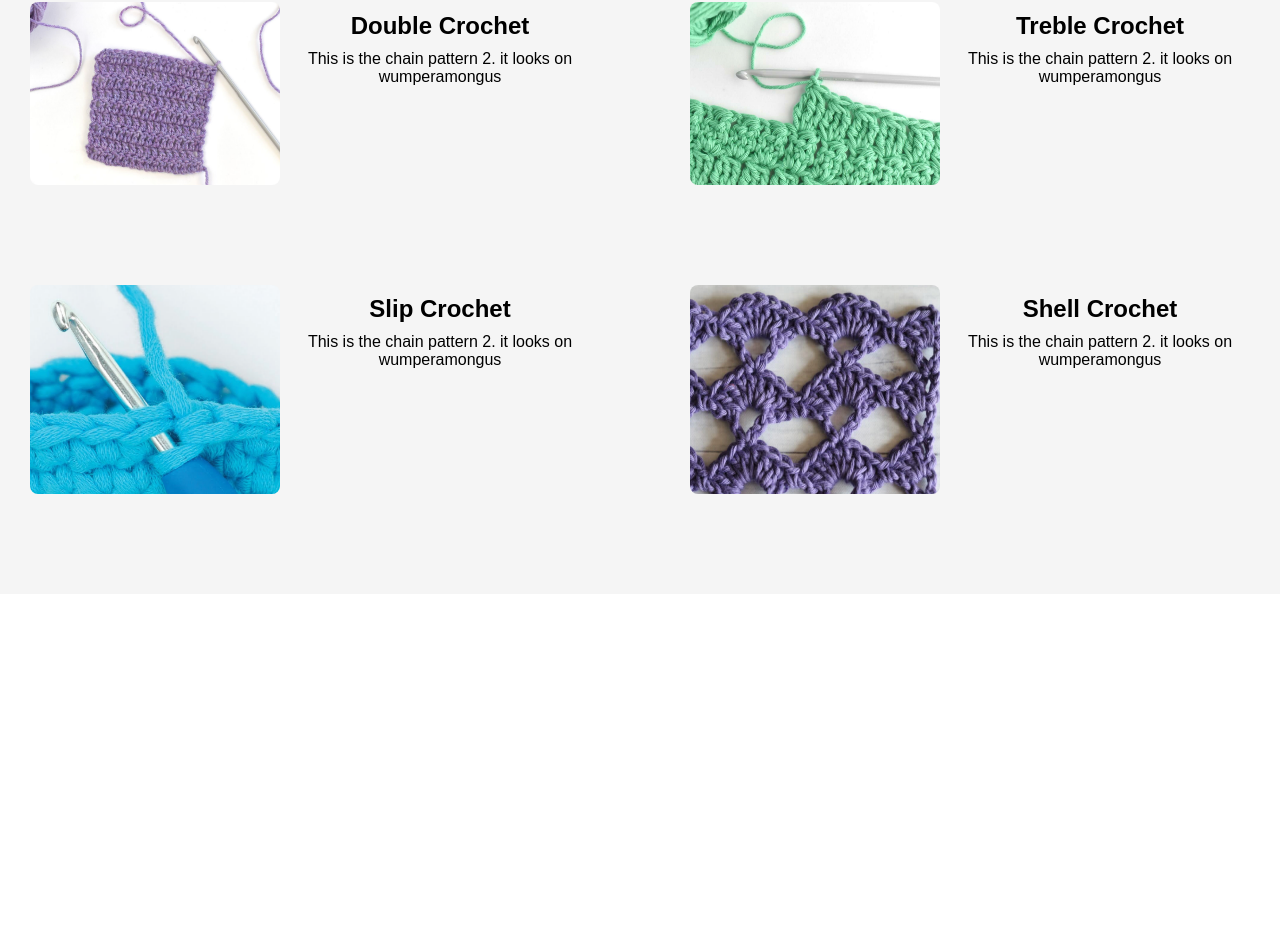
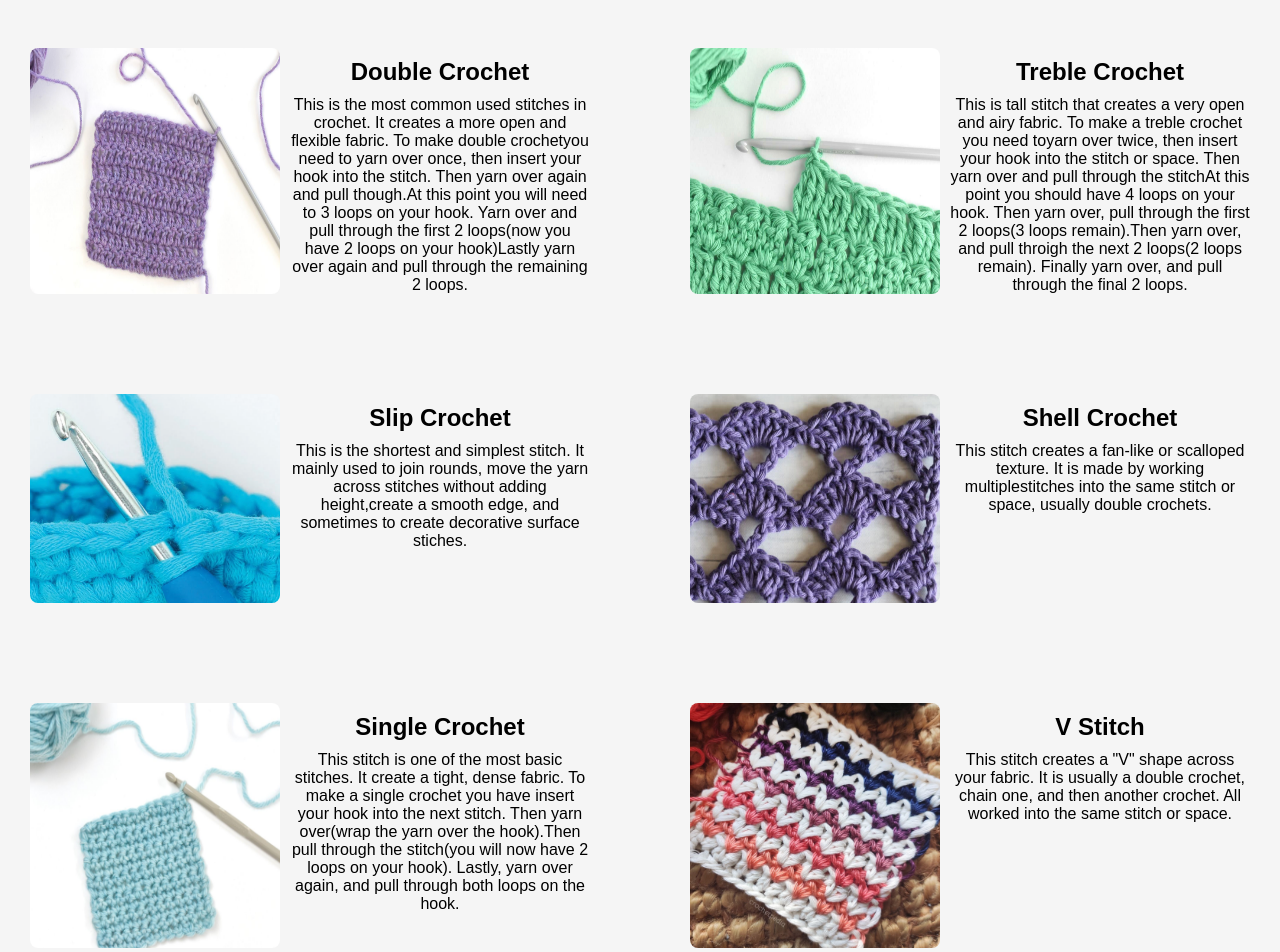
Before and after one commit to SanjanaK1905/CrochetCitters, a React (Vite) app: page /tech in a window 1280 px wide. Shown: the part 609-1561 px from the top of the page. Before the commit the page ends 1203 px from the top, so only its background shows below. Built offline with nearby package versions, Linux system fonts and the light colour scheme.

Commit message:
added more patterns and description to the pattern scene

```diff
--- a/src/constants/constants.tsx
+++ b/src/constants/constants.tsx
@@ -4,6 +4,9 @@ import DoubleCrochet from '../assets/DoubleCrochet.png'
 import TrebleCrochet from '../assets/TrebleCrochet.png'
 import SlipStitch from '../assets/SlipStitch.png'
 import ShellStitch from '../assets/ShellStitch.png'
+import SingleStitch from '../assets/SingleStitch.png'
+import Newstitch from '../assets/NewStitch.png'
+
 
 export const chainPattern = {
     imageSrc: ChainPattern,
@@ -18,30 +21,58 @@ export const chainPattern = {
 export const halfCrochet = {
     imageSrc: HalfCrochet,
     patternContentTitle: 'Half Crochet',
-    patternContentDescription: 'This is the chain pattern 2. it looks on wumperamongus'
+    patternContentDescription: 'This is a basic crochet stitch that is taller than a single crochet but shorter than a double crochet.'
+    + 'It is supposed be slighly looser and stretchier than single crochet but still dense enough.'
+    + 'To make a half crochet you have to yarn over once. Then insert hook into the stitch or space where'
+    + 'you want to place the stitch. Yarn over again and pull through the stitch. At this point you should have three loops'
+    + 'on your hook. Lastly you yarn over once more and pull through all three loops on the hook.'
 }
 
 
 export const doubleCrochet = {
     imageSrc: DoubleCrochet,
     patternContentTitle: 'Double Crochet',
-    patternContentDescription: 'This is the chain pattern 2. it looks on wumperamongus'
+    patternContentDescription: 'This is the most common used stitches in crochet. It creates a more open and flexible fabric. To make double crochet'
+    + 'you need to yarn over once, then insert your hook into the stitch. Then yarn over again and pull though.'
+    + 'At this point you will need to 3 loops on your hook. Yarn over and pull through the first 2 loops(now you have 2 loops on your hook)'
+    + 'Lastly yarn over again and pull through the remaining 2 loops.'
 }
 
 export const trebleCrochet = {
     imageSrc: TrebleCrochet,
     patternContentTitle: 'Treble Crochet',
-    patternContentDescription: 'This is the chain pattern 2. it looks on wumperamongus'
+    patternContentDescription: 'This is tall stitch that creates a very open and airy fabric. To make a treble crochet you need to'
+    + 'yarn over twice, then insert your hook into the stitch or space. Then yarn over and pull through the stitch'
+    + 'At this point you should have 4 loops on your hook. Then yarn over, pull through the first 2 loops(3 loops remain).'
+    + 'Then yarn over, and pull throigh the next 2 loops(2 loops remain). Finally yarn over, and pull through the final 2 loops.'
+
 }
+
 
 export const slipStitch = {
     imageSrc: SlipStitch,
     patternContentTitle: 'Slip Crochet',
-    patternContentDescription: 'This is the chain pattern 2. it looks on wumperamongus'
+    patternContentDescription: 'This is the shortest and simplest stitch. It mainly used to join rounds, move the yarn across stitches without adding height'
+    + ',create a smooth edge, and sometimes to create decorative surface stiches.'
 }
 
 export const shellStitch = {
     imageSrc: ShellStitch,
     patternContentTitle: 'Shell Crochet',
-    patternContentDescription: 'This is the chain pattern 2. it looks on wumperamongus'
+    patternContentDescription: 'This stitch creates a fan-like or scalloped texture. It is made by working multiple'
+    + 'stitches into the same stitch or space, usually double crochets. '
 }
+
+export const singleStitch = {
+    imageSrc: SingleStitch,
+    patternContentTitle: 'Single Crochet',
+    patternContentDescription: 'This stitch is one of the most basic stitches. It create a tight, dense fabric. '
+    + 'To make a single crochet you have insert your hook into the next stitch. Then yarn over(wrap the yarn over the hook).'
+    + 'Then pull through the stitch(you will now have 2 loops on your hook). Lastly, yarn over again, and pull through both loops on the hook.'
+}
+export const newVStitch = {
+    imageSrc: Newstitch,
+    patternContentTitle: 'V Stitch',
+    patternContentDescription: 'This stitch creates a "V" shape across your fabric. It is usually a double crochet, chain one, and then another crochet. '
+    + 'All worked into the same stitch or space.'
+}
--- a/src/screens/PatternScreen.tsx
+++ b/src/screens/PatternScreen.tsx
@@ -1,6 +1,6 @@
 import './PatternScreen.css'
 import PatternContent from '../components/PatternContent'
-import {chainPattern, halfCrochet, doubleCrochet,trebleCrochet, slipStitch,shellStitch} from '../constants/constants'
+import {chainPattern, halfCrochet, doubleCrochet,trebleCrochet, slipStitch,shellStitch,singleStitch,newVStitch} from '../constants/constants'
 
 
 function PatternScreen() {
@@ -46,6 +46,18 @@ function PatternScreen() {
                     patternContentDescription={shellStitch.patternContentDescription}
                 />
             </div>
+             <div className="pattern_parent_content_container">
+            <PatternContent
+                    imageSrc={singleStitch.imageSrc}
+                    patternContentTitle={singleStitch.patternContentTitle}
+                    patternContentDescription={singleStitch.patternContentDescription}
+                />
+                <PatternContent
+                    imageSrc={newVStitch.imageSrc}
+                    patternContentTitle={newVStitch.patternContentTitle}
+                    patternContentDescription={newVStitch.patternContentDescription}
+                />
+        </div>
         </div>
 
 
```
Also changed, not shown: src/assets/NewStitch.png (added), src/assets/SingleStitch.png (added).
